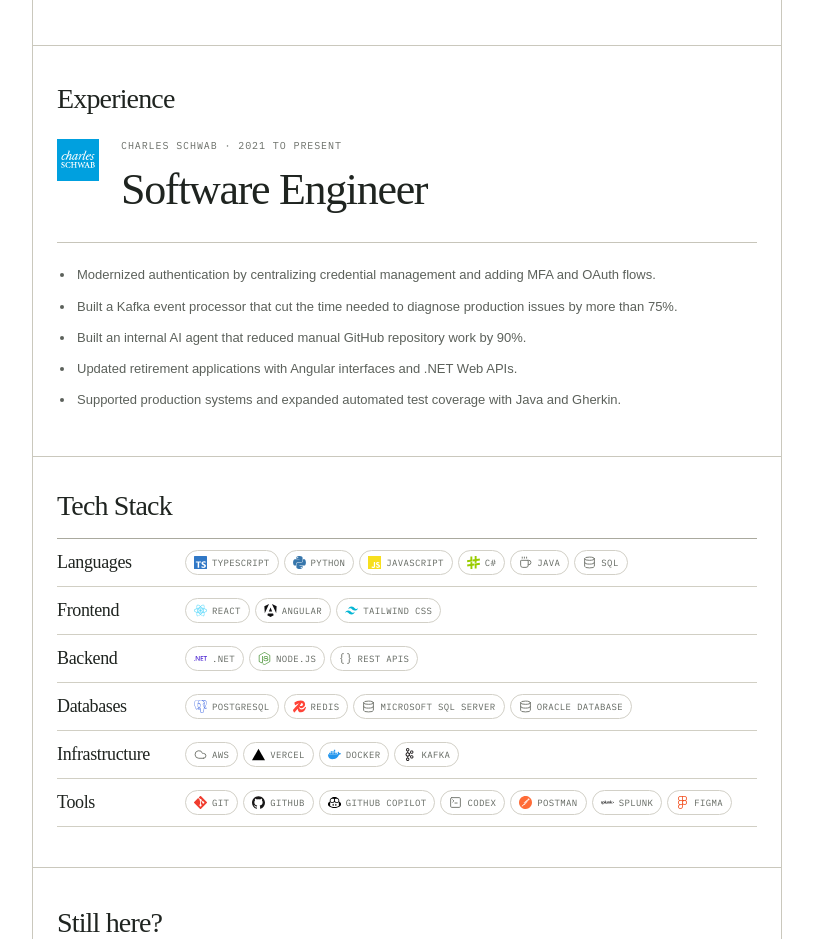
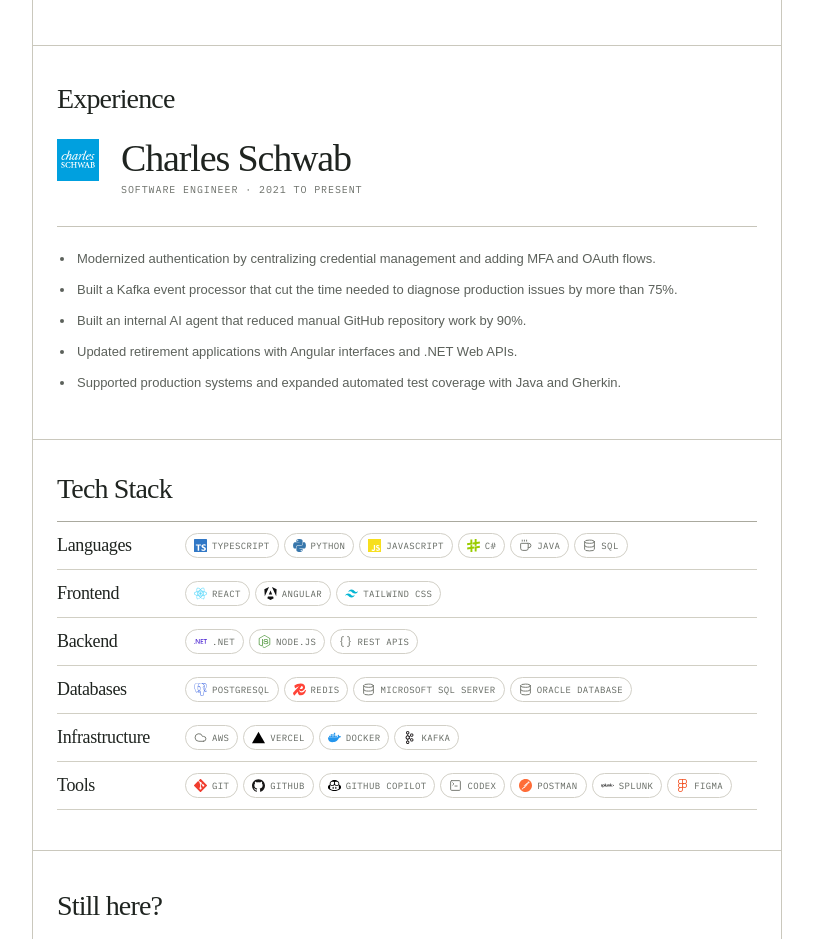
Before and after one commit to timwong101/my-portfolio, a React (Vite) app: page / in a window 1280 px wide. Shown: the part 1140-2079 px from the top of the page, without its empty margins (233-1046 px from the left). Built offline with nearby package versions, Linux system fonts and the light colour scheme; a web font is replaced by a local one.

Commit message:
Refine experience heading hierarchy

```diff
--- a/src/App.tsx
+++ b/src/App.tsx
@@ -227,8 +227,8 @@
                 height="42"
               />
               <div>
-                <p className="meta">Charles Schwab · 2021 to Present</p>
-                <h3 className="experience-role">Software Engineer</h3>
+                <h3 className="experience-company">Charles Schwab</h3>
+                <p className="meta">Software Engineer · 2021 to Present</p>
               </div>
             </div>
             <ul className="experience-highlights">
--- a/src/index.css
+++ b/src/index.css
@@ -94,8 +94,8 @@
 .experience-content { padding: 24px var(--section-gutter) 46px; }
 .experience-heading { display: grid; grid-template-columns: 46px 1fr; gap: 18px; padding-bottom: 30px; }
 .experience-logo { display: block; width: 42px; height: 42px; object-fit: contain; }
-.meta { margin: 0 0 15px; color: #6a6e68; font: 10px var(--font-ui); text-transform: uppercase; letter-spacing: .09em; }
-.experience-role { margin: 0; font-family: var(--font-display); font-size: clamp(30px, 3.6vw, 44px); font-weight: 400; line-height: 1.04; letter-spacing: -.03em; }
+.experience-company { margin: 0 0 6px; color: #1f2420; font-family: var(--font-display); font-size: clamp(28px, 3.4vw, 38px); font-weight: 400; line-height: 1; letter-spacing: -.03em; }
+.meta { margin: 0; color: #6a6e68; font: 10px var(--font-ui); text-transform: uppercase; letter-spacing: .09em; }
 .experience-highlights { list-style: disc; margin: 0; padding: 22px 0 0 18px; border-top: 1px solid #c7c5ba; color: #5c615b; font-size: 13px; line-height: 1.55; }
 .experience-highlights li { padding-left: 2px; }
 .experience-highlights li + li { margin-top: 11px; }
```
